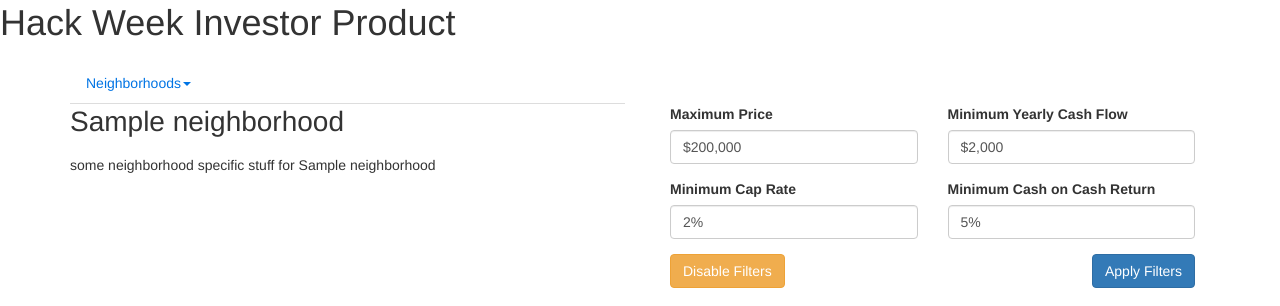
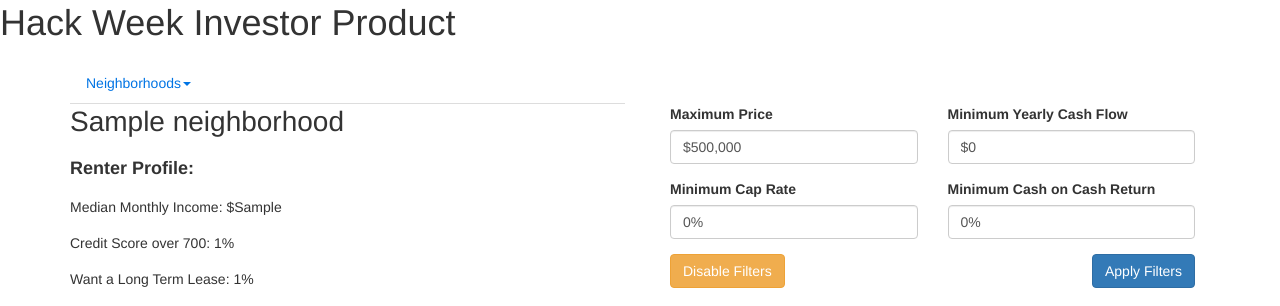
Before and after one commit to brandenchuarnold/hack-week-investor-tools, a Django app: template templates/index.html in a window 1280 px wide. Shown: the top 306 px of the page. Run offline with Django 3.2, Linux system fonts and the light colour scheme; the template is opened without the code that fills it: most values are stand-ins (such as "Sample title", 1, 10 or a date in 2020); some libraries are stand-ins or nearby versions.

Commit message:
added neighborhood data

```diff
--- a/investor_tools/views.py
+++ b/investor_tools/views.py
@@ -44,7 +44,7 @@ def get_real_data(neighborhoods):
 	neighborhood_dict = {}
 	for _id, name in neighborhoods.items():
 		neighborhood_attributes = json.loads(requests.get('http://localhost:5000/neighborhood_data/' + str(_id)).content)
-		neighborhood = {'name' : name, 'id' : name.lower().replace(' ', '_'), 'neighborhood_attributes' : neighborhood_attributes}
+		neighborhood = {'name' : name, 'id' : name.lower().replace(' ', '_'), 'neighborhood_attributes' : neighborhood_attributes['neighborhood_data']}
 
 		property_list = json.loads(requests.get('http://localhost:5000/property_region/' + str(_id)).content)
 		formatted_properties = []
@@ -69,7 +69,7 @@ def get_mortgage_rate():
 		return mortgage_rate
 
 	except KeyError:
-		return '4'
+		return '4.5'
 
 def home(request, *args, **kwargs):
 	neighborhoods = {250206 : 'Capitol Hill', 250017 : 'Ballard', 250692 : 'Freemont', 252248 : 'Wallingford',
--- a/templates/index.html
+++ b/templates/index.html
@@ -239,7 +239,7 @@
 					<ul class="dropdown-menu">
 						{% for neighborhood in neighborhood_dict.values %}
 							{% if neighborhood.id %}
-							<li onclick="neighborhoodClickHandler('{{neighborhood.id}}')"><a data-toggle="tab" href="#{{neighborhood.id}}">{{neighborhood.name}}</a></li>
+								<li onclick="neighborhoodClickHandler('{{neighborhood.id}}')"><a data-toggle="tab" href="#{{neighborhood.id}}">{{neighborhood.name}}</a></li>
 							{% endif %}
 						{% endfor %}
 					</ul>
@@ -254,7 +254,14 @@
 			{% for neighborhood in neighborhood_dict.values %}
 				<div id="{{neighborhood.id}}" class="tab-pane fade {%if forloop.first%}active in{% endif %}">
 					<h2>{{neighborhood.name}}</h2>
-					<p> some neighborhood specific stuff for {{neighborhood.name}}</p>
+					<h3>Renter Profile: </h3>
+					<p> Median Monthly Income: ${{ neighborhood.neighborhood_attributes.median_monthly_income }} </p>
+					<p> Credit Score over 700: {{neighborhood.neighborhood_attributes.percent_credit_score_over_700}}% </p>
+					<p> Want a Long Term Lease: {{ neighborhood.neighborhood_attributes.percent_long_term_lease }}%</p>
+					<p> Flexible Move In Date: {{ neighborhood.neighborhood_attributes.percent_flexible_move_in_date}}% </p>
+					<p> Want More than One Bed: {{ neighborhood.neighborhood_attributes.percent_more_than_one_bed}}% </p>
+					<p> Need Parking : {{neighborhood.neighborhood_attributes.percent_need_parking}}%</p>
+					<p> Currently Own a Home : {{neighborhood.neighborhood_attributes.percent_own_current_home}}%</p>
 				</div>
 			{% endfor %}
 		</div>
@@ -265,22 +272,22 @@
 				<div class='col-sm-6'>
 					<div class="form-group">
 						<label for="price">Maximum Price</label>
-						<input type="text" class="form-control" id="price" value="$200,000">
+						<input type="text" class="form-control" id="price" value="$500,000">
 					</div>
 					<div class="form-group">
 						<label for="cap_rate">Minimum Cap Rate</label>
-						<input type="text" class="form-control" id="cap_rate" value="2%">
+						<input type="text" class="form-control" id="cap_rate" value="0%">
 					</div>
 					<button type="submit" class='btn btn-warning' id='disable_filters'>Disable Filters</button>
 				</div>
 				<div class='col-sm-6'>
 					<div class="form-group">
 						<label for="cash_flow">Minimum Yearly Cash Flow</label>
-						<input type="text" class="form-control" id="cash_flow" value="$2,000">
+						<input type="text" class="form-control" id="cash_flow" value="$0">
 					</div>
 					<div class="form-group">
 						<label for="cash_on_cash">Minimum Cash on Cash Return</label>
-						<input type="text" class="form-control" id="cash_on_cash" value="5%">
+						<input type="text" class="form-control" id="cash_on_cash" value="0%">
 					</div>
 					<button type="submit" class="btn btn-primary right" id='apply_filter'>Apply Filters</button>
 				</div>
```
